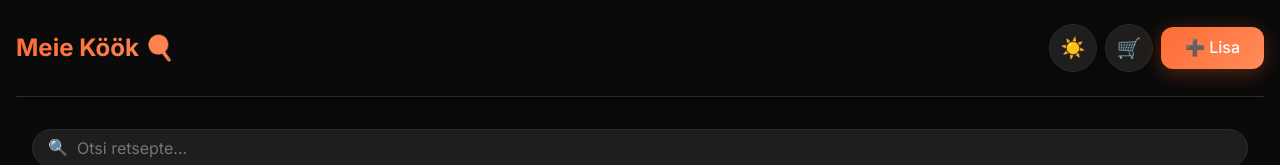
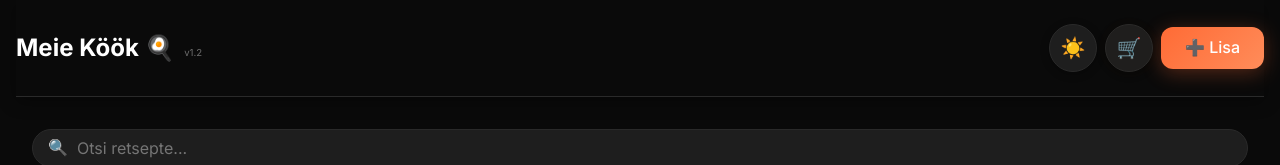
Before and after one commit to PinXter/meie-kook, a React (Vite) app: page / in a window 1280 px wide. Shown: the top 165 px of the page. Built offline with nearby package versions, Linux system fonts and the light colour scheme; no server answers; the database is empty.

Commit message:
Fix: clickable title, remove gradient, version number visibility

```diff
--- a/src/components/layout/PageContainer.jsx
+++ b/src/components/layout/PageContainer.jsx
@@ -34,7 +34,11 @@ export default function PageContainer({ children, title, actions }) {
                 <header
                     className={`page__header ${isHeaderVisible ? 'page__header--visible' : 'page__header--hidden'}`}
                 >
-                    <h1 className="page__title">{title}</h1>
+                    <h1 className="page__title">
+                        <Link to="/" style={{ color: 'inherit', textDecoration: 'none' }}>
+                            {title}
+                        </Link>
+                    </h1>
                     <div className="page__actions">
                         <ThemeToggle />
 
--- a/src/index.css
+++ b/src/index.css
@@ -965,10 +965,16 @@ select {
 .page__title {
   font-size: var(--font-size-2xl);
   font-weight: 700;
-  background: var(--gradient-primary);
-  -webkit-background-clip: text;
-  -webkit-text-fill-color: transparent;
-  background-clip: text;
+  color: var(--text-primary);
+}
+
+.page__title a {
+  color: inherit;
+  text-decoration: none;
+}
+
+.page__title a:hover {
+  color: var(--accent);
 }
 
 .page__actions {
--- a/src/pages/Home.jsx
+++ b/src/pages/Home.jsx
@@ -18,7 +18,19 @@ export default function Home() {
 
     return (
         <PageContainer
-            title={<>Meie Köök 🍳 <span style={{ fontSize: '0.5em', fontWeight: 400, opacity: 0.5 }}>v1.1</span></>}
+            title={
+                <>
+                    Meie Köök 🍳{' '}
+                    <span style={{
+                        fontSize: '0.4em',
+                        fontWeight: 300,
+                        opacity: 0.4,
+                        marginLeft: '4px',
+                    }}>
+                        v1.2
+                    </span>
+                </>
+            }
             actions={
                 <Link to="/recipe/new" className="btn btn--primary">
                     ➕ Lisa
```
